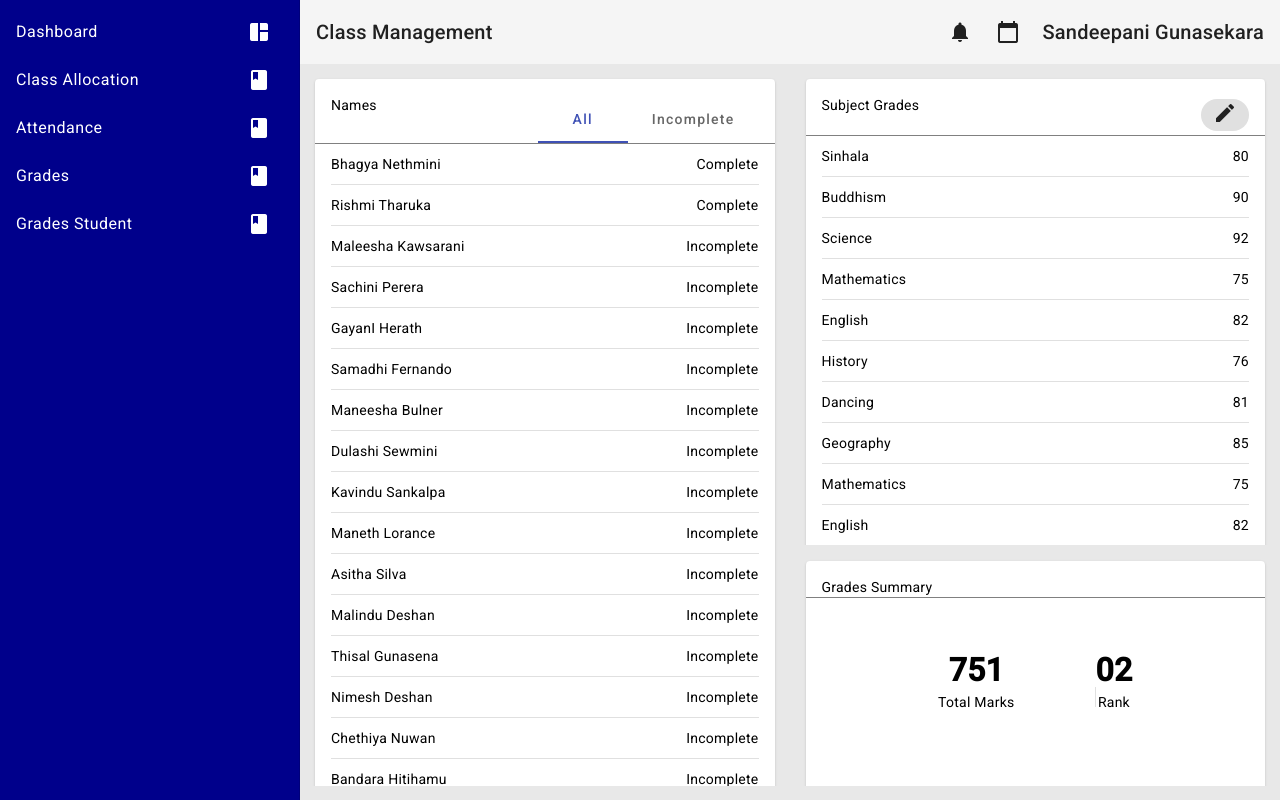
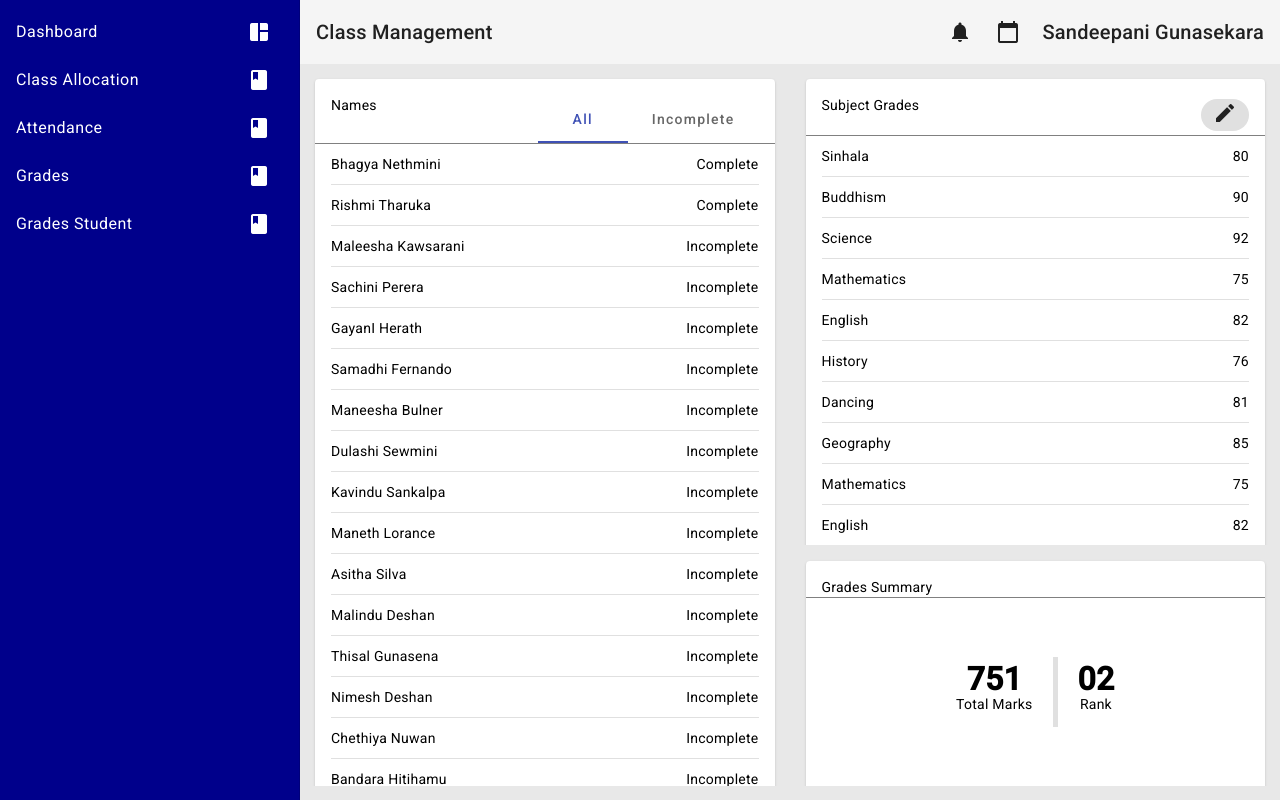
Before and after one commit to codingPentagon/ZoneEd, an Angular app in the folder frontend/: page /gradestchr in a window 1280 px wide. Built offline with nearby package versions, Linux system fonts and the light colour scheme.

Commit message:
fixed grade summary

```diff
--- a/frontend/src/app/grades-tchr/grades-tchr.component.css
+++ b/frontend/src/app/grades-tchr/grades-tchr.component.css
@@ -35,10 +35,6 @@ mat-card-header{
   overflow: auto;
 }
 
-.inline-block{
-  display: inline-block;
-}
-
 
 .grades-summary{
   display:flex;
@@ -54,6 +50,23 @@ mat-card-header{
 }
 
 mat-divider.mat-divider-vertical{
-  height: 20px;
+  height: 70px;
+  border-right-width: 5px;
+  color: red;
+  margin: auto 20px;
+}
+
+
+.inline-block{
   display: inline-block;
 }
+
+.box{
+  align-items: center;
+  display: flex;
+  text-align: center;
+}
+
+p{
+  margin: 5px 0;
+}
--- a/frontend/src/app/grades-tchr/grades-tchr.component.html
+++ b/frontend/src/app/grades-tchr/grades-tchr.component.html
@@ -54,12 +54,14 @@
           <span class="spacer"></span>
         </mat-card-header>
         <mat-card-content class="grades-summary">
-          <div class="summary-box">
+
+
+            <div class="box">
               <div class="inline-block">
                 <p class="big-text">751</p>
                 <p>Total Marks</p>
               </div>
-            <mat-divider vertical inset></mat-divider>
+              <mat-divider class="inline-block" [vertical]="true"></mat-divider>
               <div class="inline-block">
                 <p class="big-text">02</p>
                 <p>Rank</p>
```
Lines whose indentation alone changed are shown as unchanged.
